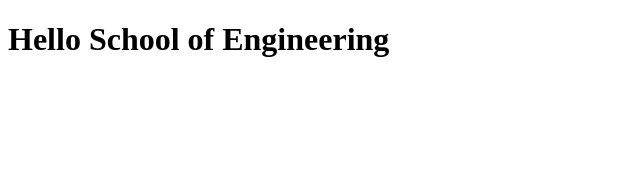
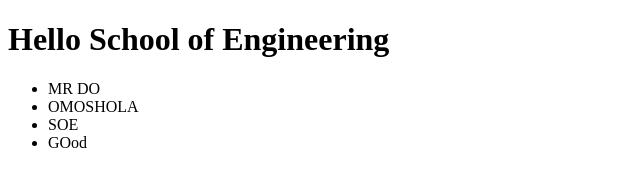
Before and after one commit to chi-soe/Tututorial-10, a plain HTML site: page index.html in a window 1280 px wide. Shown: the whole page, without its empty margins (0-640 px from the left). Drawn offline with Linux system fonts and the light colour scheme.

Commit message:
added a list of names to index.html

```diff
--- a/index.html
+++ b/index.html
@@ -11,6 +11,12 @@
     <h1>
         Hello School of Engineering
     </h1>
+    <ul>
+        <li>MR DO</li>
+        <li>OMOSHOLA</li>
+        <li>SOE</li>
+        <li>GOod</li>
+    </ul>
 </body>
 
 </html>
```
